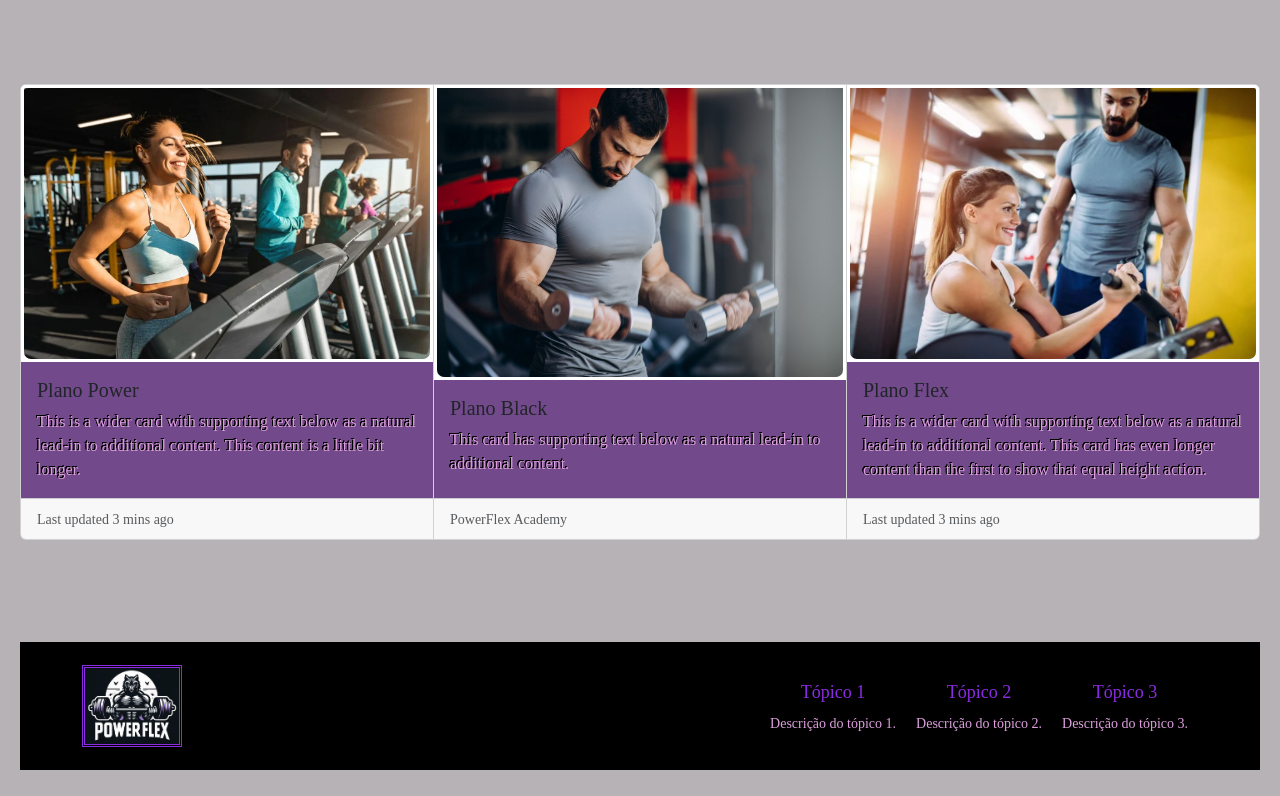
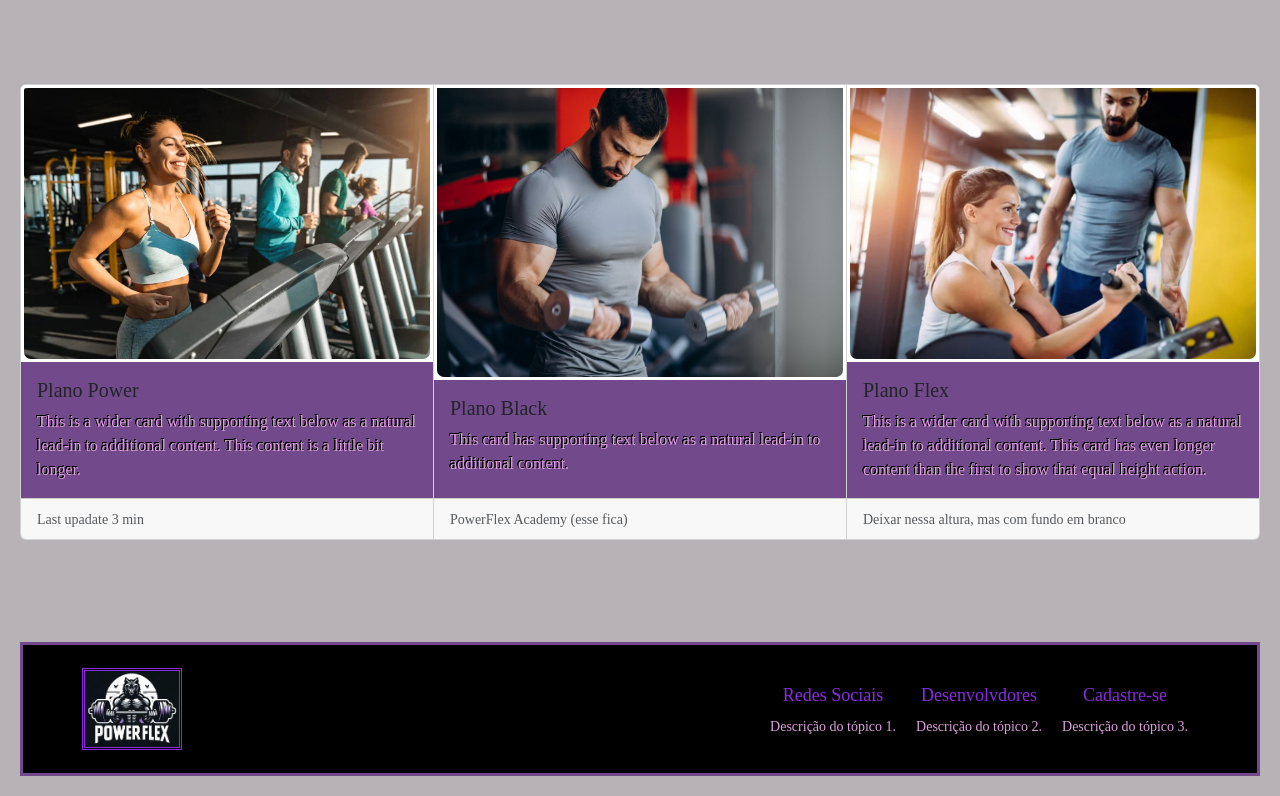
Before and after one commit to Heriwill/tcc_cods4, a React (Vite) app: page / in a window 1280 px wide. Shown: the part 2014-2810 px from the top of the page. Built offline with nearby package versions, Linux system fonts and the light colour scheme.

Commit message:
Ajeitar textos

```diff
--- a/src/pages/Home/home.css
+++ b/src/pages/Home/home.css
@@ -184,6 +184,7 @@ a:link{
     height: 65%;
 
 }
+
 /*
 footer{
     box-sizing: border-box;
@@ -213,8 +214,11 @@ footer{
 footer {
     background-color: black;
     margin-top: 5%;
+    border-style: solid;
+    border-color: rgb(114, 73, 138);
     padding: 20px 0;
     text-align: center;
+    --clear:both;
   }
 
   .container {
--- a/src/pages/Home/index.jsx
+++ b/src/pages/Home/index.jsx
@@ -100,7 +100,7 @@ function Home(){
           </Card.Text>
         </Card.Body>
         <Card.Footer>
-          <small className="text-muted">Last updated 3 mins ago</small>
+          <small className="text-muted">Last upadate 3 min</small>
         </Card.Footer>
       </Card>
 
@@ -114,7 +114,7 @@ function Home(){
           </Card.Text>
         </Card.Body>
         <Card.Footer>
-          <small className="text-muted">PowerFlex Academy</small>
+          <small className="text-muted">PowerFlex Academy (esse fica)</small>
         </Card.Footer>
       </Card>
 
@@ -129,7 +129,7 @@ function Home(){
           </Card.Text>
         </Card.Body>
         <Card.Footer>
-          <small className="text-muted">Last updated 3 mins ago</small>
+          <small className="text-muted">Deixar nessa altura, mas com fundo em branco</small>
         </Card.Footer>
       </Card>
     </CardGroup>
@@ -143,15 +143,15 @@ function Home(){
         </div>
         <div class="columns">
             <div class="column">
-                <h3>Tópico 1</h3>
+                <h3>Redes Sociais</h3>
                 <p>Descrição do tópico 1.</p>
             </div>
             <div class="column">
-                <h3>Tópico 2</h3>
+                <h3>Desenvolvdores</h3>
                 <p>Descrição do tópico 2.</p>
             </div>
             <div class="column">
-                <h3>Tópico 3</h3>
+                <h3>Cadastre-se</h3>
                 <p>Descrição do tópico 3.</p>
             </div>
         </div>
```
